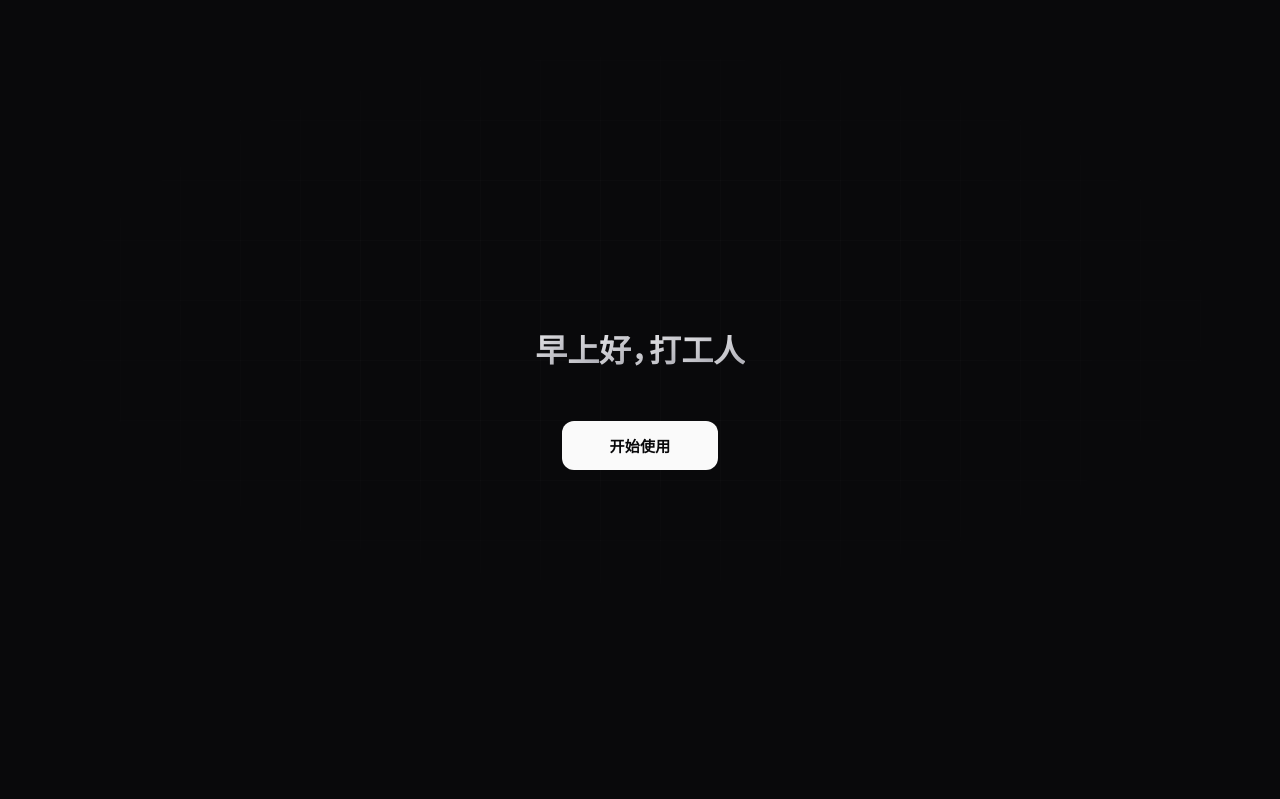
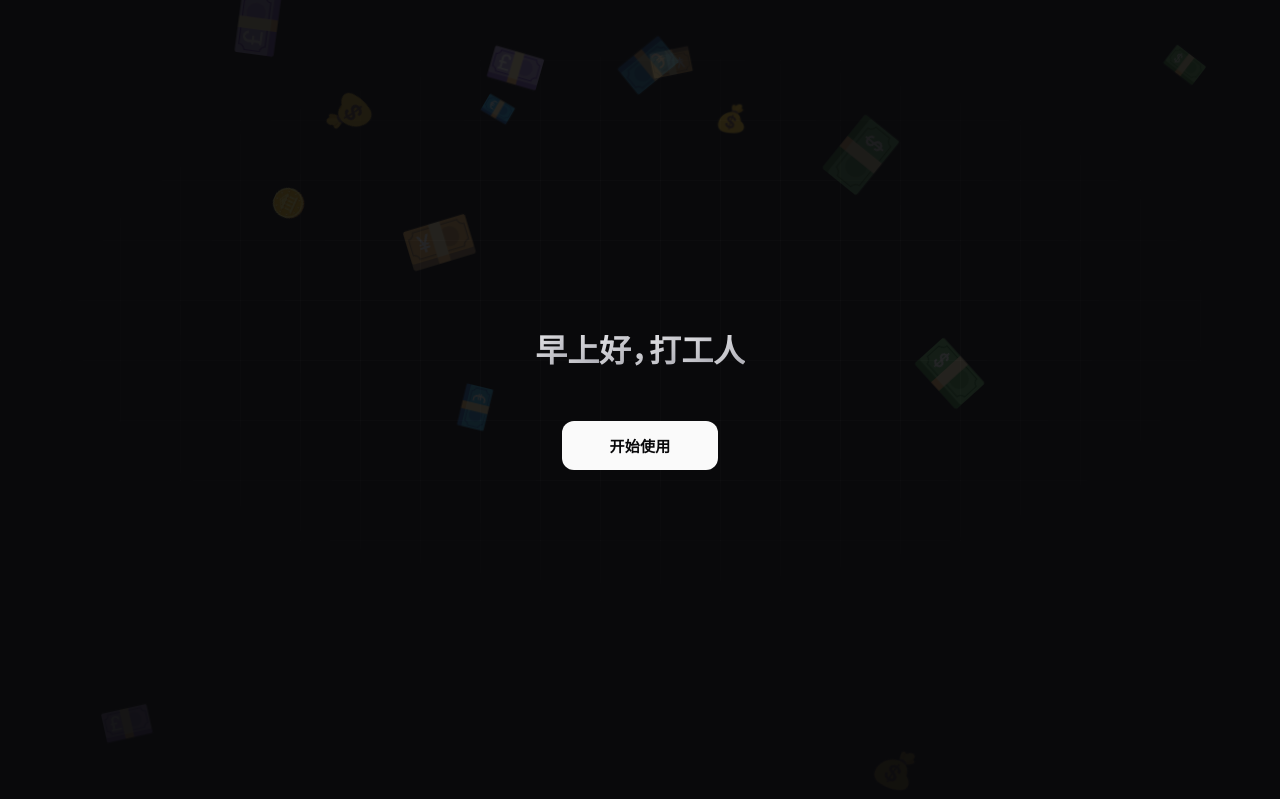
Before and after one commit to Dongby329/to-c-week1-hourly-wage-clock, a plain HTML site: page prototype/hero.html in a window 1280 px wide. Drawn offline with Linux system fonts and the light colour scheme.

Commit message:
💵 Hero页新增美金飘浮背景动画：底部升起→居中→持续旋转

```diff
--- a/prototype/hero.html
+++ b/prototype/hero.html
@@ -27,6 +27,36 @@
             justify-content: center;
             overflow: hidden;
             -webkit-font-smoothing: antialiased;
+        }
+
+        /* Bill animation layer */
+        .bills-layer {
+            position: fixed; inset: 0; pointer-events: none; z-index: 0;
+            overflow: hidden;
+        }
+        .bill {
+            position: absolute;
+            font-size: 40px;
+            opacity: 0;
+            filter: blur(0.5px);
+            animation: billFloat 8s cubic-bezier(0.16, 1, 0.3, 1) forwards;
+            animation-delay: var(--d);
+        }
+        @keyframes billFloat {
+            0%   { transform: translateY(110vh) rotate(0deg) scale(0.6); opacity: 0; }
+            30%  { opacity: 0.12; }
+            70%  { transform: translateY(var(--y)) translateX(var(--x)) rotate(var(--r)) scale(1); opacity: 0.08; }
+            100% { transform: translateY(var(--y)) translateX(var(--x)) rotate(calc(var(--r) + 360deg)) scale(1); opacity: 0.06; }
+        }
+        /* Continuous slow spin after arrival */
+        .bill.spin {
+            animation: billFloat 8s cubic-bezier(0.16, 1, 0.3, 1) forwards,
+                       billSpin 12s linear infinite;
+            animation-delay: var(--d), 8s;
+        }
+        @keyframes billSpin {
+            from { transform: translateY(var(--y)) translateX(var(--x)) rotate(var(--r)) scale(1); }
+            to   { transform: translateY(var(--y)) translateX(var(--x)) rotate(calc(var(--r) + 360deg)) scale(1); }
         }
 
         /* Subtle grid background */
@@ -116,6 +146,7 @@
     </style>
 </head>
 <body>
+    <div class="bills-layer" id="billsLayer"></div>
     <div class="hero-container">
         <h1 class="hero-title" id="heroTitle"></h1>
         <div>
@@ -205,6 +236,26 @@
         });
     }
 
+    // ============ BILL BACKGROUND ANIMATION ============
+    function spawnBills() {
+        const layer = document.getElementById('billsLayer');
+        const bills = ['💵', '💴', '💶', '💷', '💰', '🪙'];
+        const count = 18;
+
+        for (let i = 0; i < count; i++) {
+            const bill = document.createElement('span');
+            bill.className = 'bill spin';
+            bill.textContent = bills[i % bills.length];
+            bill.style.setProperty('--d', (i * 0.3 + Math.random() * 0.5) + 's');
+            bill.style.setProperty('--x', ((Math.random() - 0.5) * 60) + 'vw');
+            bill.style.setProperty('--y', ((Math.random() - 0.5) * 30) + 'vh');
+            bill.style.setProperty('--r', (Math.random() * 360) + 'deg');
+            bill.style.left = (10 + Math.random() * 80) + '%';
+            bill.style.fontSize = (24 + Math.random() * 48) + 'px';
+            layer.appendChild(bill);
+        }
+    }
+
     (function init() {
         const userId = getCurrentUser();
         if (userId && getUsers()[userId]) {
@@ -214,7 +265,8 @@
             document.getElementById('heroBtn').textContent = '进入时钟';
             document.getElementById('heroBtn').href = 'clock.html';
         }
-        // Trigger shuffle title with time-based greeting
+        // Trigger background bills + shuffle title
+        spawnBills();
         setTimeout(() => shuffleTitle(getGreeting(), 'heroTitle'), 300);
     })();
 </script>
```
